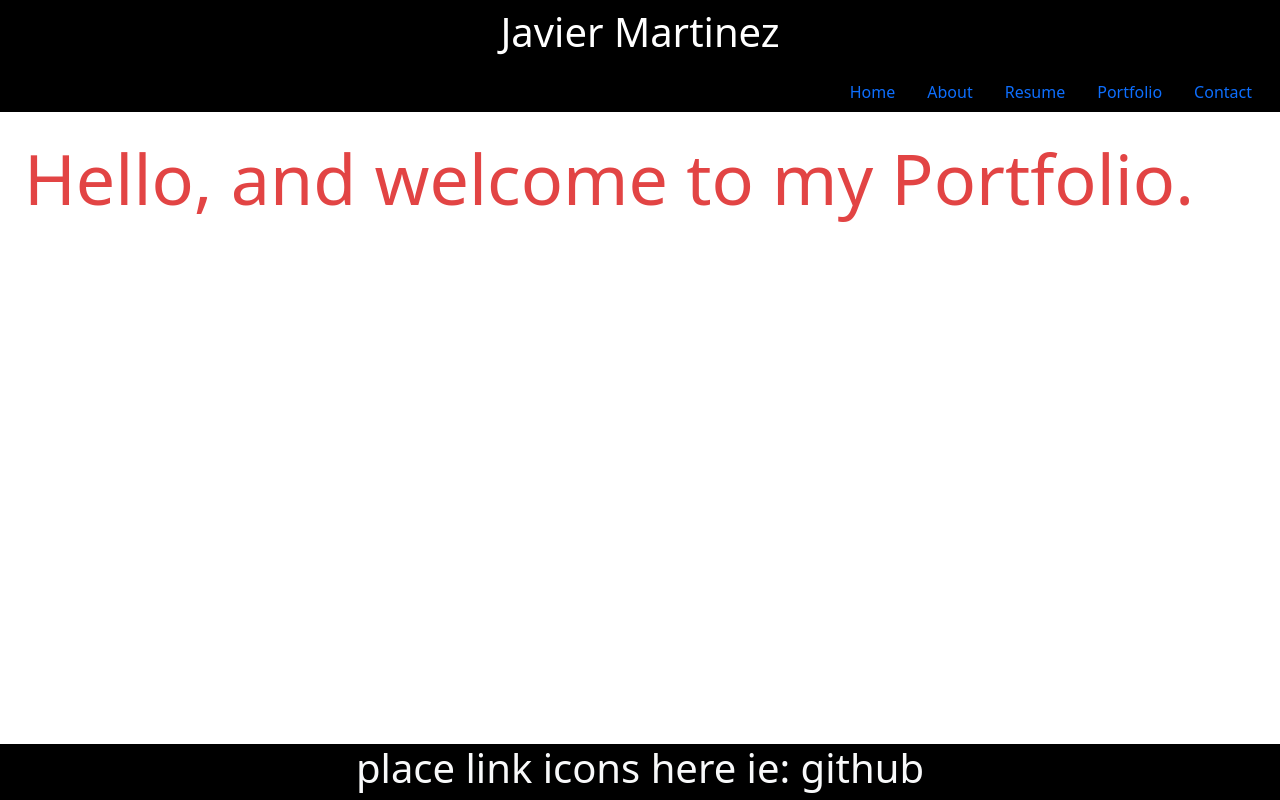
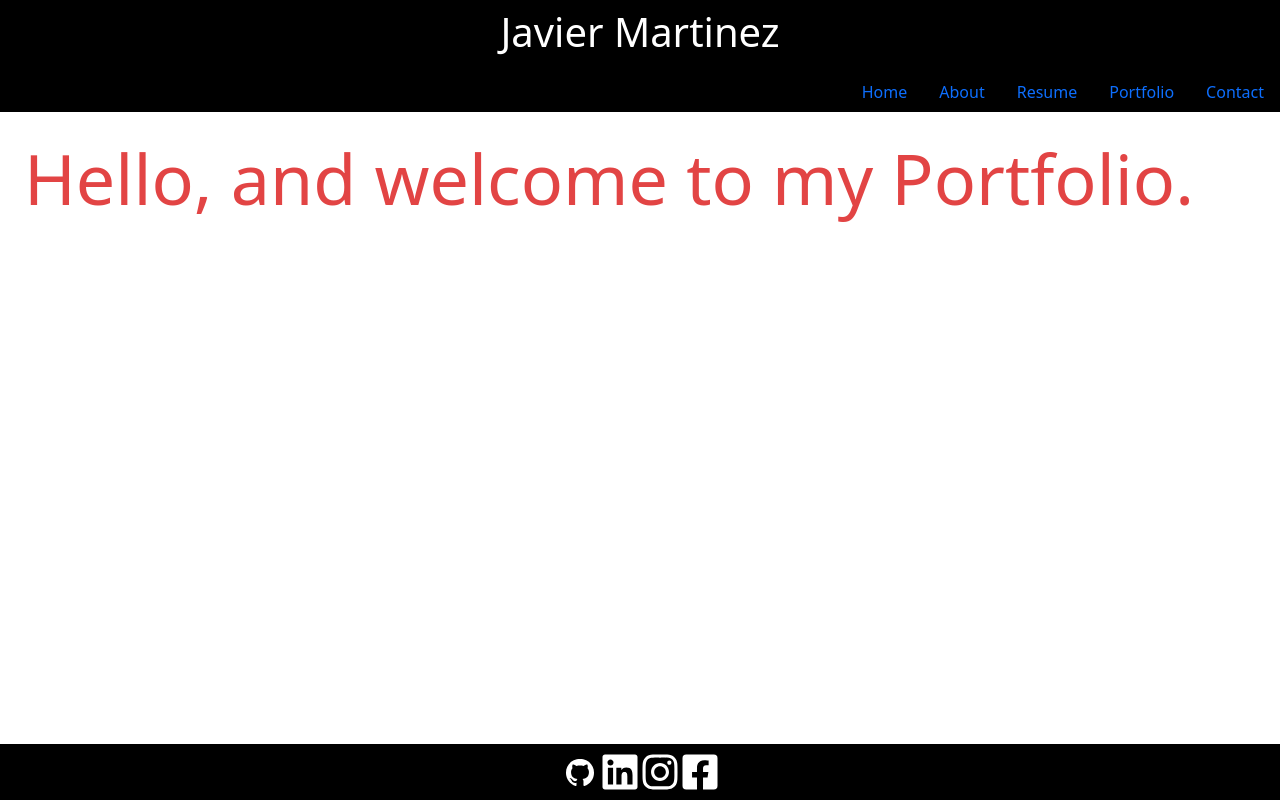
Before and after one commit to Javier2596/React-portfolio, a React (Create React App) app in the folder react-protfolio-app/: page / in a window 1280 px wide. Built offline with nearby package versions, Linux system fonts and the light colour scheme.

Commit message:
edited footer added icons

```diff
--- a/react-protfolio-app/package.json
+++ b/react-protfolio-app/package.json
@@ -11,6 +11,7 @@
     "gh-pages": "^5.0.0",
     "react": "^17.0.2",
     "react-dom": "^17.0.2",
+    "react-icons": "^4.12.0",
     "react-scripts": "5.0.1",
     "web-vitals": "^2.1.4"
   },
--- a/react-protfolio-app/src/components/NavTabs.js
+++ b/react-protfolio-app/src/components/NavTabs.js
@@ -1,12 +1,12 @@
 import React from 'react';
-
+import '../styles/index.css'
 // Here we are using object destructuring assignment to pluck off our variables from the props object
 // We assign them to their own variable names
 function NavTabs({ currentPage, handlePageChange }) {
   return (
 
-    <ul className="nav container-fluid justify-content-end header">
-      <li>
+    <ul className="nav justify-content-end header">
+      <li className="nav-item">
         <a
           href="#home"
           onClick={() => handlePageChange('Home')}
--- a/react-protfolio-app/src/components/footer.js
+++ b/react-protfolio-app/src/components/footer.js
@@ -1,10 +1,21 @@
 import React from 'react';
+import { DiGithubBadge } from "react-icons/di";
+import { FaLinkedin } from "react-icons/fa";
+import { FaFacebookSquare } from "react-icons/fa";
+import { FaInstagram } from "react-icons/fa";
 import '../styles/index.css';
 
 function Footer() {
   return (
-      <footer className="foot text-light text-center ">
-        <h1> place link icons here ie: github</h1>
+      <footer className="foot text-center">
+        <h1>
+
+          <DiGithubBadge className="badges"/>
+          <FaLinkedin className="badges"/>
+          <FaInstagram className="badges"/>
+          <FaFacebookSquare className="badges"/>
+
+        </h1>
       </footer>
   );
 }
--- a/react-protfolio-app/src/styles/index.css
+++ b/react-protfolio-app/src/styles/index.css
@@ -17,17 +17,19 @@ section {
   background: black;
   color: white;
 }
-.navi {
+
+.nav-pills.custom-color{
   color:rgb(226, 68, 68);
+
 }
+
 .foot {
   background: black;
-
   color: white;
   right:0;
   left:0;
   bottom:0;
-  position:absolute
+  position:absolute;
 }
 .profileimg {
   max-width:200px;
@@ -59,3 +61,8 @@ section {
   color:rgb(226, 68, 68);
   display: inline;
 }
+
+.badges:hover {
+  color:rgb(226, 68, 68);
+  transform: scale(1.1);
+}
```
Also changed, not shown: 1 other file (tests, documents, lock files or other folders).
